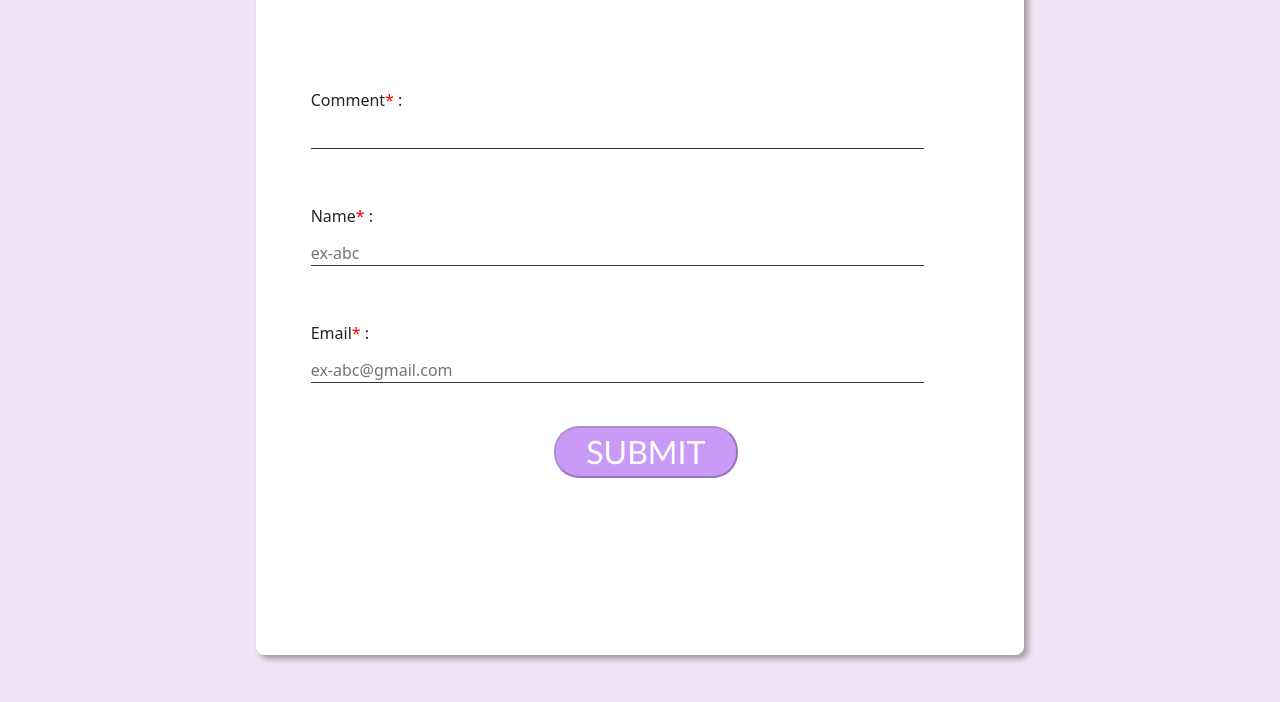
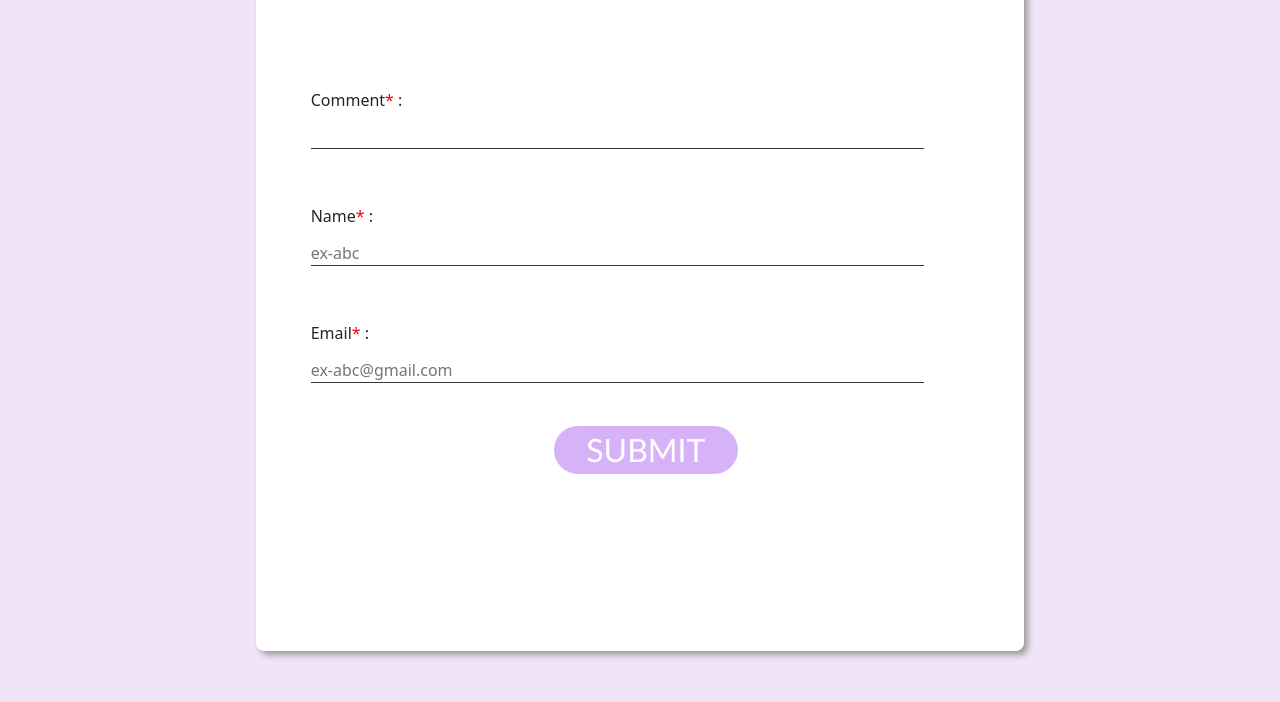
Before and after one commit to sonal-jk/html-practise, a plain HTML site: page College Project/Feedback.html in a window 1280 px wide. Shown: the part 388-1090 px from the top of the page. Drawn offline with nearby package versions, Linux system fonts and the light colour scheme.

Commit message:
commit and push

```diff
--- a/College Project/css/style.css
+++ b/College Project/css/style.css
@@ -277,11 +277,12 @@ form{
 }
 #form2 button{
     margin: 20px;
+    border: none;
     border-radius: 25px;
     font-size:2vw;
     font-family:'Gill Sans', 'Gill Sans MT', Calibri, 'Trebuchet MS', sans-serif;
     color: white;
-    background-color: #ca9af7;
+    background-color: #9b43ee;
     width: 30%;
 }
 #form2 button a{
@@ -315,14 +316,18 @@ form h1{
 
 }
 
+#feed button:disabled{
+    opacity: 0.4;
+}
 #feed button{
    margin: 3vw 0vw 3vw 22vw;
     width: 30%;
+    border: none;
     border-radius: 25px;
     font-size:2.5vw;
     font-family:'Gill Sans', 'Gill Sans MT', Calibri, 'Trebuchet MS', sans-serif;
     color: white;
-    background-color: #ca9af7;
+    background-color: #9b43ee;
 }
 .imp{
     color: red;
```
